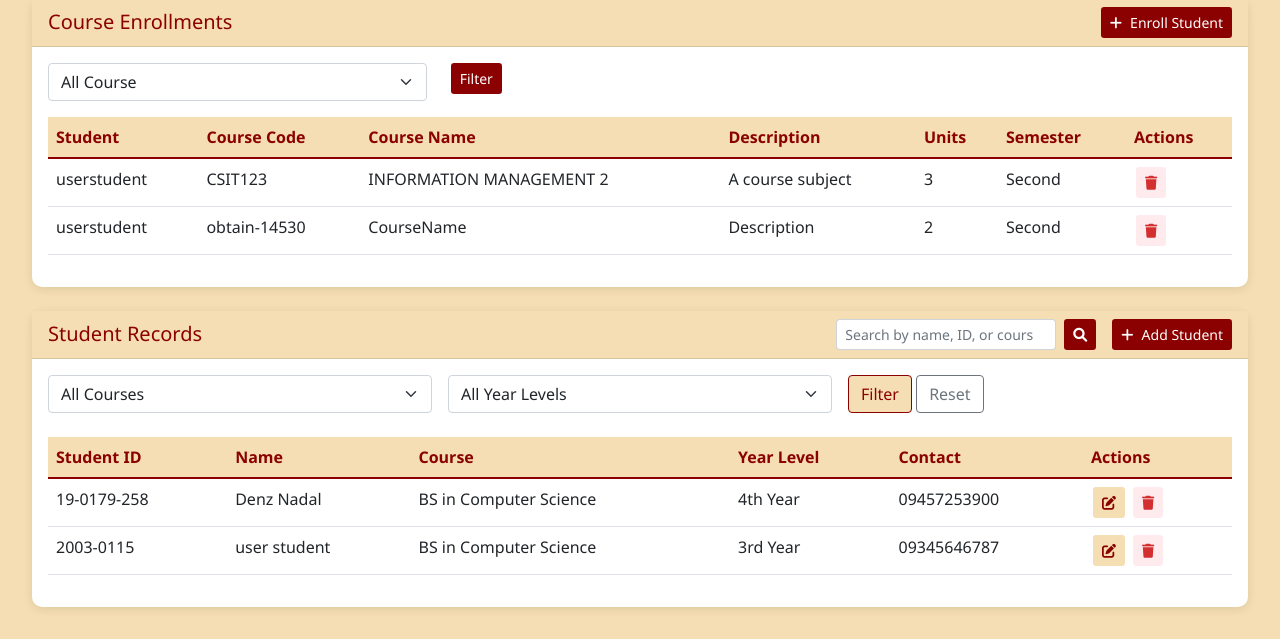
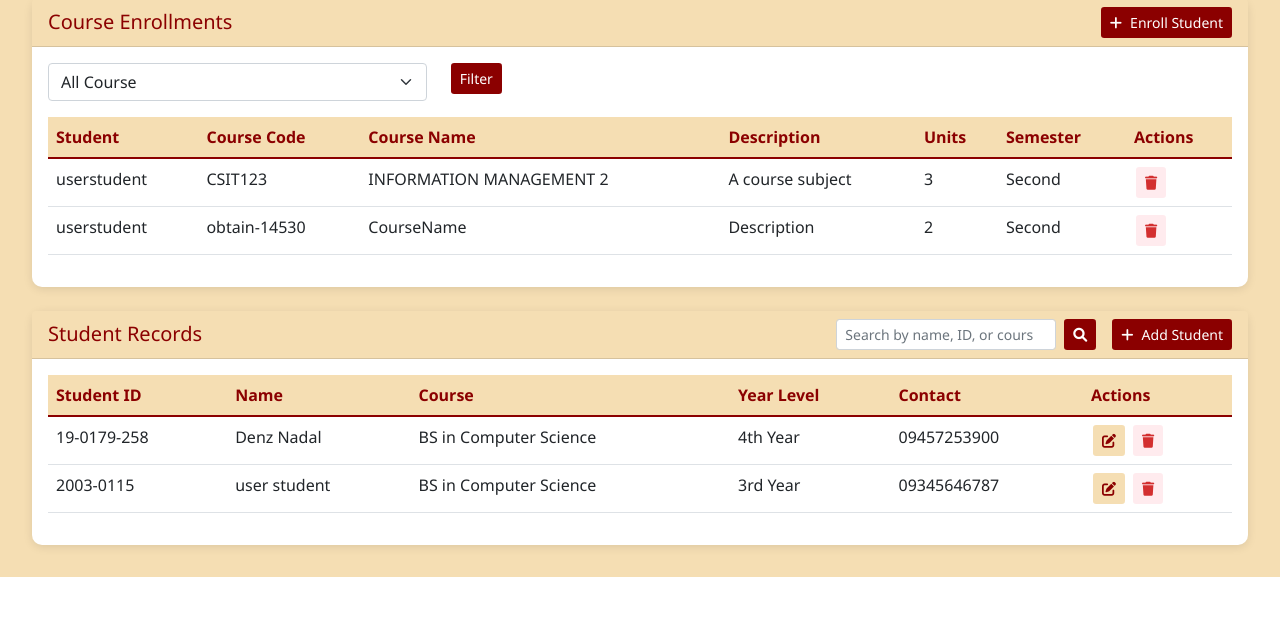
Before and after one commit to RonanJakeCPaquera/sims_project, a Django app: template base/templates/base/faculty_dashboard.html in a window 1280 px wide. Shown: the part 599-1238 px from the top of the page. After the commit the page ends 1176 px from the top, so only its background shows below. Run offline with Django 5.2, Linux system fonts and the light colour scheme; data comes from the database, SQL or seed files in the repository; both versions use the stored data as it was after the commit; the template is opened without the code that fills it: values that come from a table or form of the project are taken from there, most other values are stand-ins (such as "Sample title", 1, 10 or a date in 2020).

Commit message:
remove filter enroll student

```diff
--- a/base/templates/base/faculty_dashboard.html
+++ b/base/templates/base/faculty_dashboard.html
@@ -395,36 +395,6 @@
             </div>
             {% endif %}
 
-            <!-- Filter Section -->
-            <div class="mb-4">
-                <form action="{% url 'base:filter_students' %}" method="GET" class="row g-3">
-                    <div class="col-md-4">
-                        <select name="course" class="form-select">
-                            <option value="">All Courses</option>
-                            {% for course in courses %}
-                            <option value="{{ course }}" {% if selected_course == course %}selected{% endif %}>
-                                {{ course }}
-                            </option>
-                            {% endfor %}
-                        </select>
-                    </div>
-                    <div class="col-md-4">
-                        <select name="year_level" class="form-select">
-                            <option value="">All Year Levels</option>
-                            {% for year in year_levels %}
-                            <option value="{{ year.0 }}" {% if selected_year == year.0 %}selected{% endif %}>
-                                {{ year.1 }}
-                            </option>
-                            {% endfor %}
-                        </select>
-                    </div>
-                    <div class="col-md-4">
-                        <button type="submit" class="btn btn-warning">Filter</button>
-                        <a href="{% url 'base:faculty_dashboard' %}" class="btn btn-outline-secondary">Reset</a>
-                    </div>
-                </form>
-            </div>
-
             <!-- Students Table -->
             <div class="table-responsive">
                 <table class="table table-hover">
```
Also changed, not shown: db.sqlite3.
